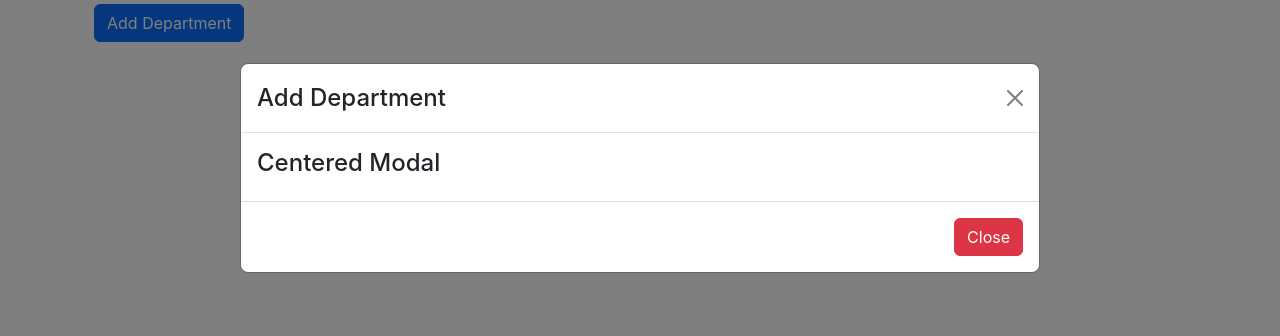
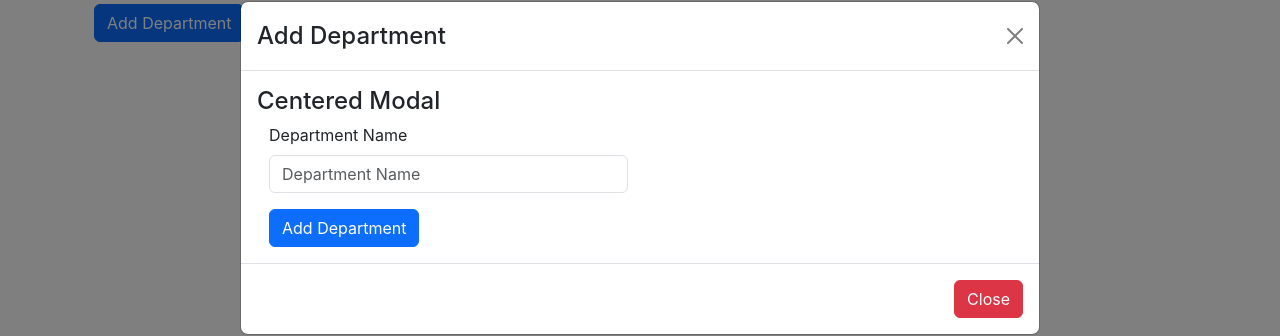
Before and after one commit to sphelelemendu/react-and-webapi-upskilling-front-end, a React (Create React App) app: page /Department in a window 1280 px wide. Both pictures are taken after a click on the button "Add Department". Shown: the part 232-568 px from the top of the page. Built offline with nearby package versions, Linux system fonts and the light colour scheme; no server answers.

Commit message:
Added form controls to the AddDepModal

```diff
--- a/src/Components/AddDepModal.js
+++ b/src/Components/AddDepModal.js
@@ -1,11 +1,16 @@
 import React, { Component } from "react";
-import { Modal, Button, Row, Col, Form } from "react-bootstrap";
+import { Modal, Button, Row, Col, Form, FormGroup } from "react-bootstrap";
 
 export class AddDepModal extends Component {
 
     constructor(props) {
         super(props);
 
+    }
+
+    handleSubmit(event){
+        event.preventDefault();
+        alert(event.target.DepartmentName.value)
     }
 
     render() {
@@ -25,6 +30,22 @@
                 <Modal.Body>
                     <h4>Centered Modal</h4>
                     <div className="container">
+                    <Row>
+                        <Col sm={6}>
+                            <Form onSubmit={this.handleSubmit} >
+                                <Form.Group controlId= "DepartmentName">
+                                    <Form.Label>Department Name</Form.Label>
+                                    <Form.Control required name = "DepartmentName" type = "text" placeholder="Department Name"/>
+                                </Form.Group>
+                                <Form.Group className="mt-3">
+                                    <Button variant="primary" type = "submit">Add Department</Button>
+                                </Form.Group>
+
+                            </Form>
+
+                        </Col>
+
+                    </Row>
 
 
                     </div>
```
